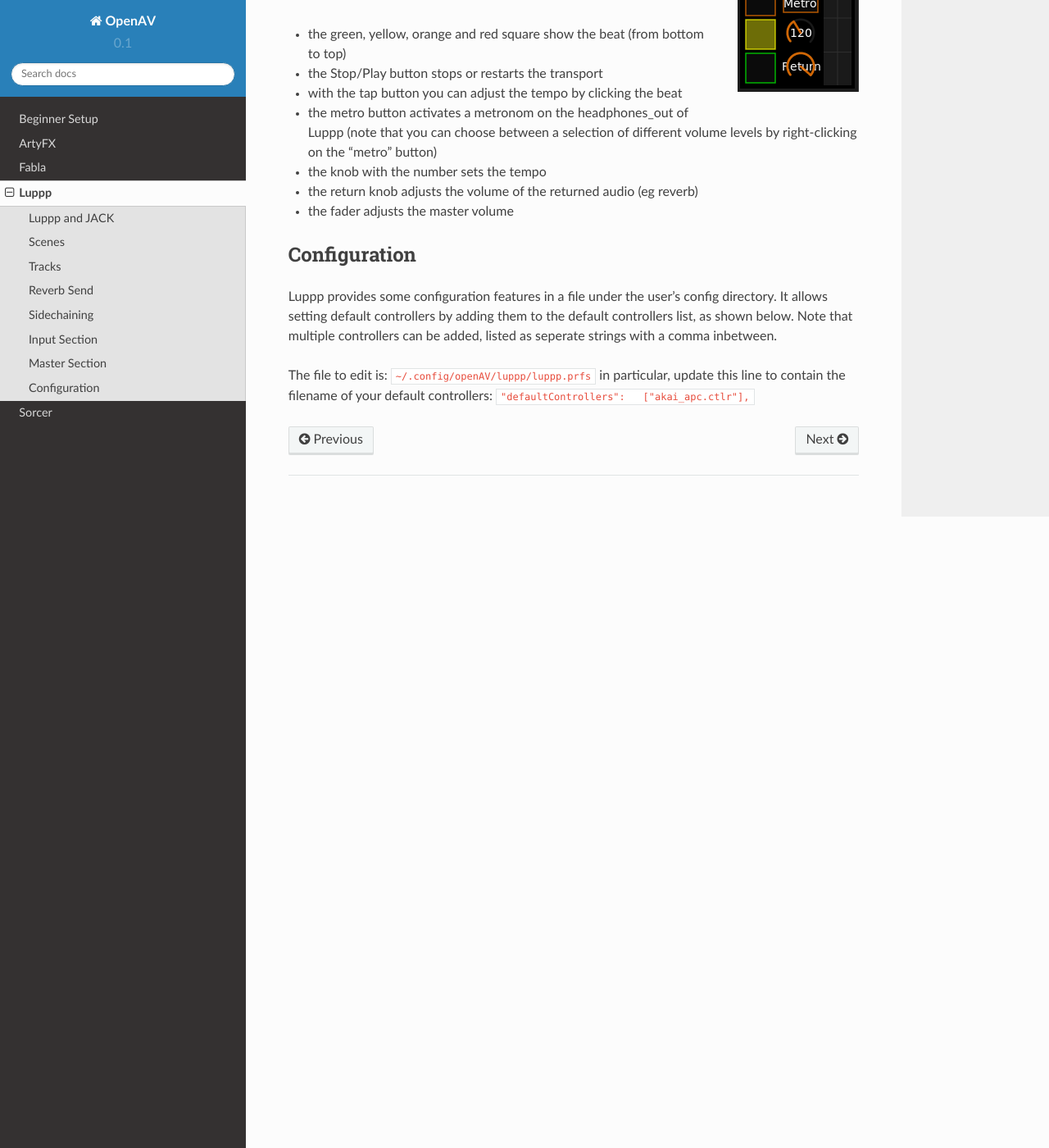
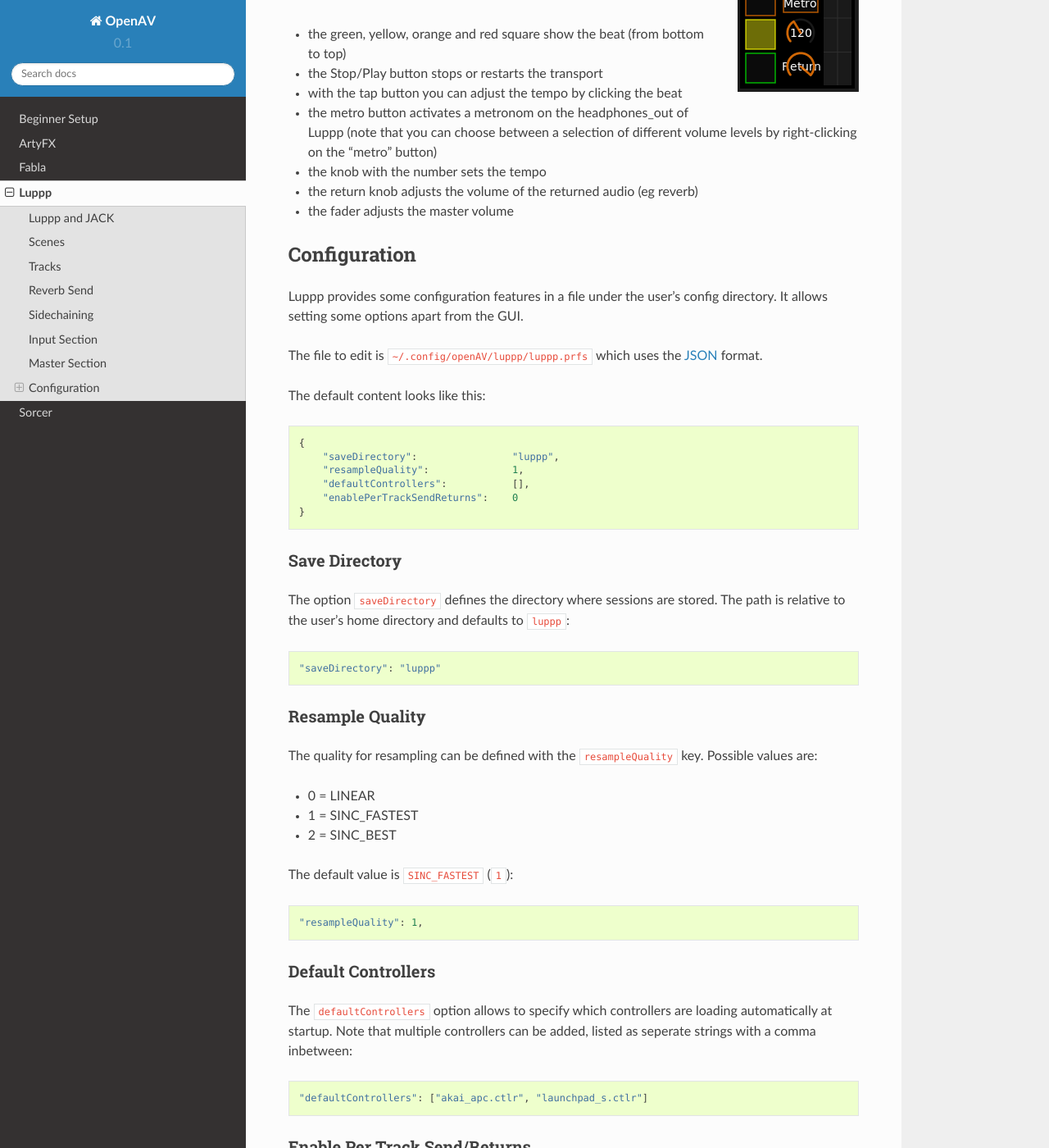
Before and after one commit to openAVproductions/openAV-manual, a Sphinx documentation site: the page built from source/luppp.rst, in a window 1280 px wide and 1400 px high, scrolled down 5419 px. Shown: the whole window at 82% size. Built offline with Sphinx 7.4.7 and the Read the Docs theme 2.0.0, drawn with Linux system fonts in a browser that asks for light colours; some of the changed text lies outside the part shown.

Commit message:
Explain “luppp” config options in detail

```diff
--- a/source/luppp.rst
+++ b/source/luppp.rst
@@ -182,13 +182,55 @@
 =============
 
 Luppp provides some configuration features in a file under the user's
-config directory. It allows setting default controllers by adding them
-to the default controllers list, as shown below. Note that multiple
-controllers can be added, listed as seperate strings with a comma
-inbetween.
+config directory. It allows setting some options apart from the GUI.
 
-The file to edit is:
-``~/.config/openAV/luppp/luppp.prfs``
-in particular, update this line to contain the filename of your default
-controllers:
-``"defaultControllers":   ["akai_apc.ctlr"],``
+The file to edit is ``~/.config/openAV/luppp/luppp.prfs`` which uses the
+`JSON <https://en.wikipedia.org/wiki/Json>`_ format.
+
+The default content looks like this::
+
+    {
+        "saveDirectory":                "luppp",
+        "resampleQuality":              1,
+        "defaultControllers":           [],
+        "enablePerTrackSendReturns":    0
+    }
+
+Save Directory
+--------------
+
+The option ``saveDirectory`` defines the directory where sessions are stored.
+The path is relative to the user’s home directory and defaults to ``luppp``::
+
+    "saveDirectory": "luppp"
+
+Resample Quality
+----------------
+
+The quality for resampling can be defined with the ``resampleQuality`` key.
+Possible values are:
+
+* 0 = LINEAR
+* 1 = SINC_FASTEST
+* 2 = SINC_BEST
+
+The default value is ``SINC_FASTEST`` (``1``)::
+
+    "resampleQuality": 1,
+
+Default Controllers
+-------------------
+
+The ``defaultControllers`` option allows to specify which controllers are
+loading automatically at startup. Note that multiple controllers can be added,
+listed as seperate strings with a comma inbetween::
+
+    "defaultControllers": ["akai_apc.ctlr", "launchpad_s.ctlr"]
+
+Enable Per Track Send/Returns
+-----------------------------
+
+The option ``enablePerTrackSendReturns`` controls if send/return channels will
+be enabled for each track. A value of ``0`` disabled, ``1`` enables it::
+
+    "enablePerTrackSendReturns": 0
```
